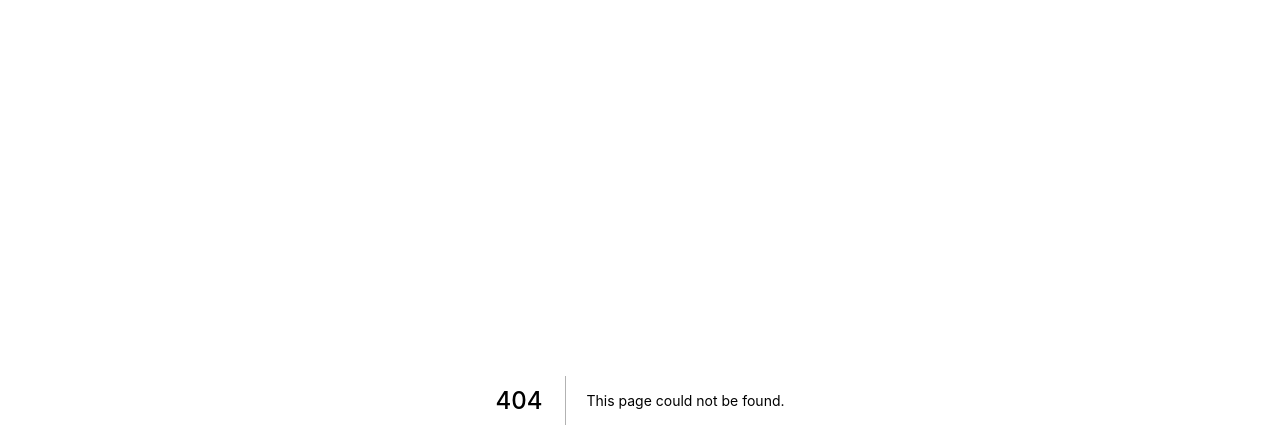
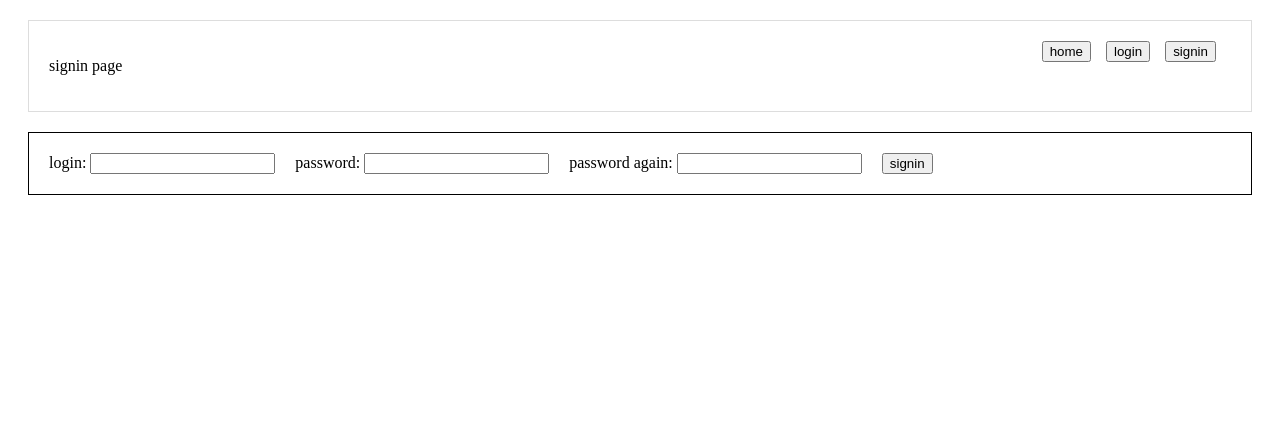
Before and after one commit to hbo83/praceNext, a Next.js app: page /signin in a window 1280 px wide. Before the commit this address had no page. Shown: the top 448 px of the page. Built offline with nearby package versions, Linux system fonts and the light colour scheme.

Commit message:
signinForm

```diff
--- a/components/Header.js
+++ b/components/Header.js
@@ -1,16 +1,20 @@
 import Link from 'next/link'
 
 const linkStyle = {
-  marginRight: 15
+  marginRight: 15,
+  float: "right"
 }
 
 const Header = () => (
     <div>
-        <Link href="/">
-          <a style={linkStyle}>Home</a>
+        <Link href="/signin">
+          <button style={linkStyle}>signin</button>
         </Link>
-        <Link href="/about">
-          <a style={linkStyle}>About</a>
+        <Link href="/login">
+          <button style={linkStyle}>login</button>
+        </Link>
+        <Link href="/index">
+          <button style={linkStyle}>home</button>
         </Link>
     </div>
 )
--- /dev/null
+++ b/components/SigninForm.js
@@ -0,0 +1,57 @@
+import Link from 'next/link'
+import $ from 'jquery'
+
+const style = {
+  input: {
+    marginRight: 20
+  }
+}
+
+const validatePass = (pass, passAgain) => {
+    if (pass === passAgain) {
+      return true
+    }
+  }
+
+const afterSignin = (login, pass, passAgain) => {
+  alert("nyní jste zaregistrován a můžete se přihlásit")
+  $("div input[type='text']:nth-child(1)").val("")
+  $("div input[type='text']:nth-child(2)").val("")
+  $("div input[type='text']:nth-child(3)").val("")
+}
+
+const signReq = (e) => {
+
+  let login = $("div input[type='text']:nth-child(1)").val();
+  let pass = $("div input[type='text']:nth-child(2)").val();
+  let passAgain = $("div input[type='text']:nth-child(3)").val()
+
+  if (validatePass(pass, passAgain)) {
+    $.ajax({
+      url: "http://localhost:3001/signin",
+      xhrFields: {
+        withCredentials: true
+      },
+      data: { login: login, pass: pass, passAgain: passAgain}
+    });
+  afterSignin(login);
+  } else {
+    alert("heslo nesedi")
+  }
+  }
+
+const SigninForm = () => (
+  <div style={{margin: 20, padding: 20, border: "1px solid black"}}>
+    login:&nbsp;
+    <input style={style.input}type="text" />
+    password:&nbsp;
+    <input style={style.input}type="text" />
+    password again:&nbsp;
+    <input style={style.input}type="text" />
+    <button onClick={signReq}>signin</button>
+  </div>
+)
+
+
+
+export default SigninForm
--- a/package.json
+++ b/package.json
@@ -13,6 +13,8 @@
   "license": "ISC",
   "dependencies": {
     "express": "^4.16.3",
+    "jquery": "^3.3.1",
+    "mongodb": "^3.1.0-beta4",
     "next": "^4.2.0",
     "react": "^16.2.0",
     "react-dom": "^16.2.0"
--- /dev/null
+++ b/pages/signin.js
@@ -0,0 +1,12 @@
+import Layout from '../components/MyLayout.js'
+import SigninForm from '../components/SigninForm.js'
+
+export default () => (
+<div>
+<Layout>
+  <p>signin page</p>
+  </Layout>
+  <SigninForm />
+
+  </div>
+)
```
Also changed, not shown: pages/login.js (added, +7 -0 lines), server.js (+15 -8 lines), 1 other file (tests, documents, lock files or other folders).
